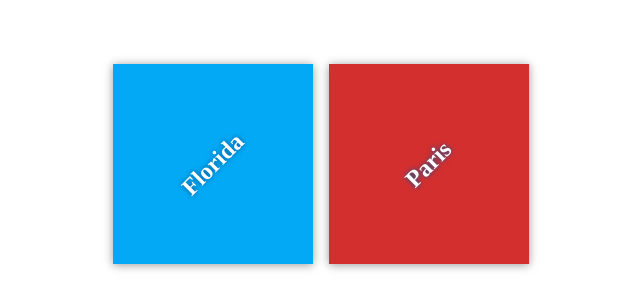
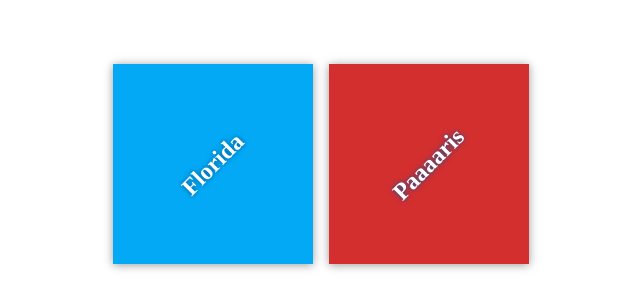
Before and after one commit to Vanshika07/my-travel-plans, a plain HTML site: page index.html in a window 1280 px wide. Shown: the part 236-544 px from the top of the page, 319-959 px from the left. Drawn offline with Linux system fonts and the light colour scheme; files that its build step writes are made by us from their sources.

Commit message:
change sm1's

```diff
--- a/index.html
+++ b/index.html
@@ -1,4 +1,4 @@
-<!doctype html>
+ <!doctype html>
 <html lang="en">
 <head>
     <meta charset="utf-8">
@@ -15,7 +15,7 @@
             </div>
 
             <div class="destination" id="paris">
-                <h2>Paris</h2>
+                <h2>Paaaaris</h2>
             </div>
         </div>
     </div>
```
